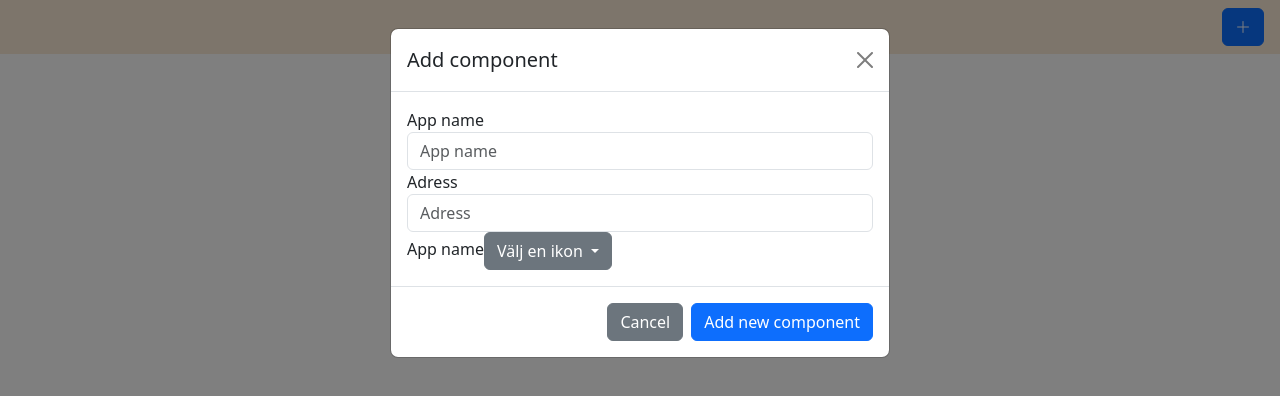
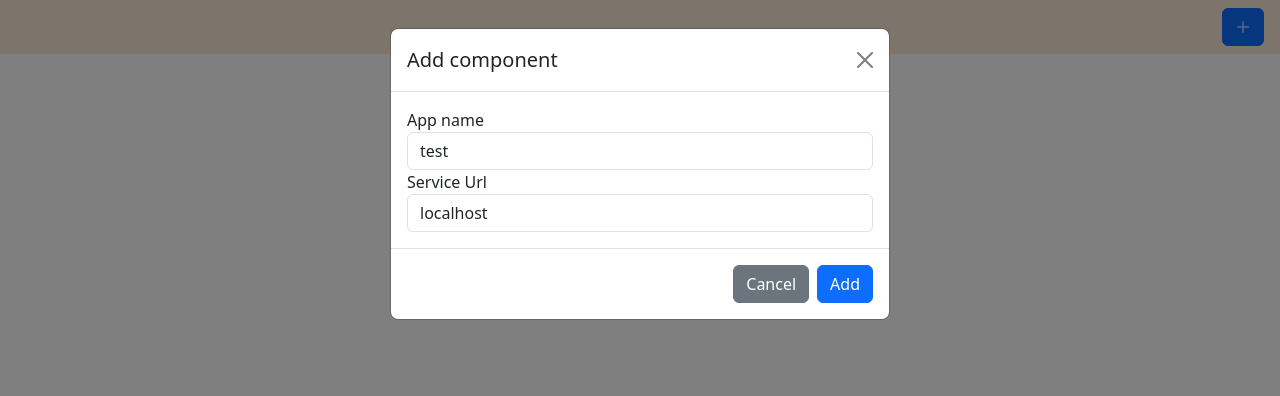
Before and after one commit to Carpenteri1/Gridly, an Angular app: page / in a window 1280 px wide. Both pictures are taken after a click on the button 1243 px from the left and 27 px from the top of the page. Shown: the top 396 px of the page. Built offline with nearby package versions, Linux system fonts and the light colour scheme.

Commit message:
option when adding component

```diff
--- a/src/app/components/basicComponent/basic.component.html
+++ b/src/app/components/basicComponent/basic.component.html
@@ -2,7 +2,17 @@
     <div *ngFor="let item of sharedService.flexItems"
     class="action-btn"
     style="height: 300px; width:330px; flex: 1 1 330px; margin: 10px; background:darkgrey;">
-        Flex item
-    <button (click)="Remove(item.id)">Remove Button </button>
+    <ul>
+        <li>
+            {{item.IComponentModel.Id}}
+        </li>
+        <li>
+            {{item.IComponentModel.Name}}
+        </li>
+        <li>
+            {{item.IComponentModel.Url}}
+        </li>
+    </ul>
+    <button (click)="Remove(item.IComponentModel.Id)">Remove Button </button>
 </div>
 </div>
--- a/src/app/components/basicComponent/basic.component.ts
+++ b/src/app/components/basicComponent/basic.component.ts
@@ -1,12 +1,12 @@
 import { Component } from '@angular/core';
-
+import { FormsModule } from '@angular/forms';
 import { CommonModule } from '@angular/common';  // Import CommonModule for *ngFor
 import { SharedService } from '../../shared.service';
 
 @Component({
   selector: 'basic-component',
   standalone: true,
-  imports: [CommonModule],
+  imports: [CommonModule, FormsModule],
   templateUrl: './basic.component.html',
   styleUrls: ['./basic.component.css'],
 })
--- a/src/app/components/header/header.component.html
+++ b/src/app/components/header/header.component.html
@@ -19,13 +19,13 @@
         <form>
           <div class="form-group">
             <label>App name</label>
-            <input type="name" class="form-control" placeholder="App name">
+            <input type="text" class="form-control" placeholder="App name" [(ngModel)]="IComponentModel.Name" name="name">
           </div>
           <div class="form-group">
-            <label>Adress</label>
-            <input type="name" class="form-control" placeholder="Adress">
+            <label>Service Url</label>
+            <input type="text" class="form-control" placeholder="Url" [(ngModel)]="IComponentModel.Url" name="url">
           </div>
-          <div class="form-group">
+          <!--<div class="form-group">
             <label>App name</label>
             <button class="btn btn-secondary dropdown-toggle" type="button" data-bs-toggle="dropdown" aria-expanded="false">
               Välj en ikon
@@ -36,12 +36,12 @@
               <li><a class="dropdown-item" href="#"><i class="bi bi-gear-fill me-2"></i></a></li>
               <li><a class="dropdown-item" href="#"><i class="bi bi-box-arrow-right me-2"></i></a></li>
           </ul>
-          </div>
+          </div>-->
         </form>
       </div>
       <div class="modal-footer">
         <button type="button" class="btn btn-secondary" data-bs-dismiss="modal">Cancel</button>
-        <button type="button" class="btn btn-primary" data-bs-dismiss="modal" (click)="AddComponent()">Add new component</button>
+        <button type="button" class="btn btn-primary" data-bs-dismiss="modal" (click)="AddComponent(IComponentModel)">Add</button>
       </div>
     </div>
   </div>
--- a/src/app/components/header/header.component.ts
+++ b/src/app/components/header/header.component.ts
@@ -1,18 +1,25 @@
 import { Component } from "@angular/core";
 import { SharedService } from '../../shared.service';
+import { IComponentModel } from '../../interfaces/IComponent.Model'
+import { FormsModule } from '@angular/forms';
 
 @Component({
     selector: 'header-component',
     standalone: true,
     templateUrl: './header.component.html',
     styleUrl: './header.component.css',
+    imports: [FormsModule]
   })
 
 export class HeaderComponent{
+  IComponentModel: IComponentModel = {
+    Id:0,
+    Name:'test',
+    Url:'localhost'
+  }
+  constructor(public sharedService: SharedService){}
 
-  constructor(public sharedService: SharedService) {}
-
-  AddComponent() {
-    this.sharedService.AddItem();
+  AddComponent(IComponentModel: IComponentModel) {
+    this.sharedService.AddComponent(IComponentModel);
   }
 }
--- /dev/null
+++ b/src/app/interfaces/IComponent.Model.ts
@@ -0,0 +1,5 @@
+export interface IComponentModel{
+    Id:number;
+    Name:string;
+    Url:string;
+}
--- a/src/app/shared.service.ts
+++ b/src/app/shared.service.ts
@@ -1,11 +1,12 @@
 import { Injectable } from '@angular/core';
+import { IComponentModel } from './interfaces/IComponent.Model';
 
 @Injectable({
   providedIn: 'root'
 })
 
 export class SharedService {
-  flexItems: { id: number }[] = [];
+  flexItems: { IComponentModel: IComponentModel }[] = [];
 
   Remove(id: number) {
     let index = this.GetId(id);
@@ -14,18 +15,18 @@ export class SharedService {
     }
   }
 
-  AddItem() {
+  AddComponent(IComponentModel: IComponentModel) {
     const newId = Math.floor(Math.random() * 100) + 1;
     let index = this.GetId(newId);
-    console.log(index);
     if(index === -1){
-      this.flexItems.push({ id: newId });
+      IComponentModel.Id = newId;
+      this.flexItems.push({ IComponentModel: IComponentModel });
     }
     else
-      this.AddItem();
+      this.AddComponent(IComponentModel);
   }
 
   GetId(id: number): number{
-    return this.flexItems.findIndex(item => item.id == id);
+    return this.flexItems.findIndex(item => item.IComponentModel.Id == id);
   }
 }
```
